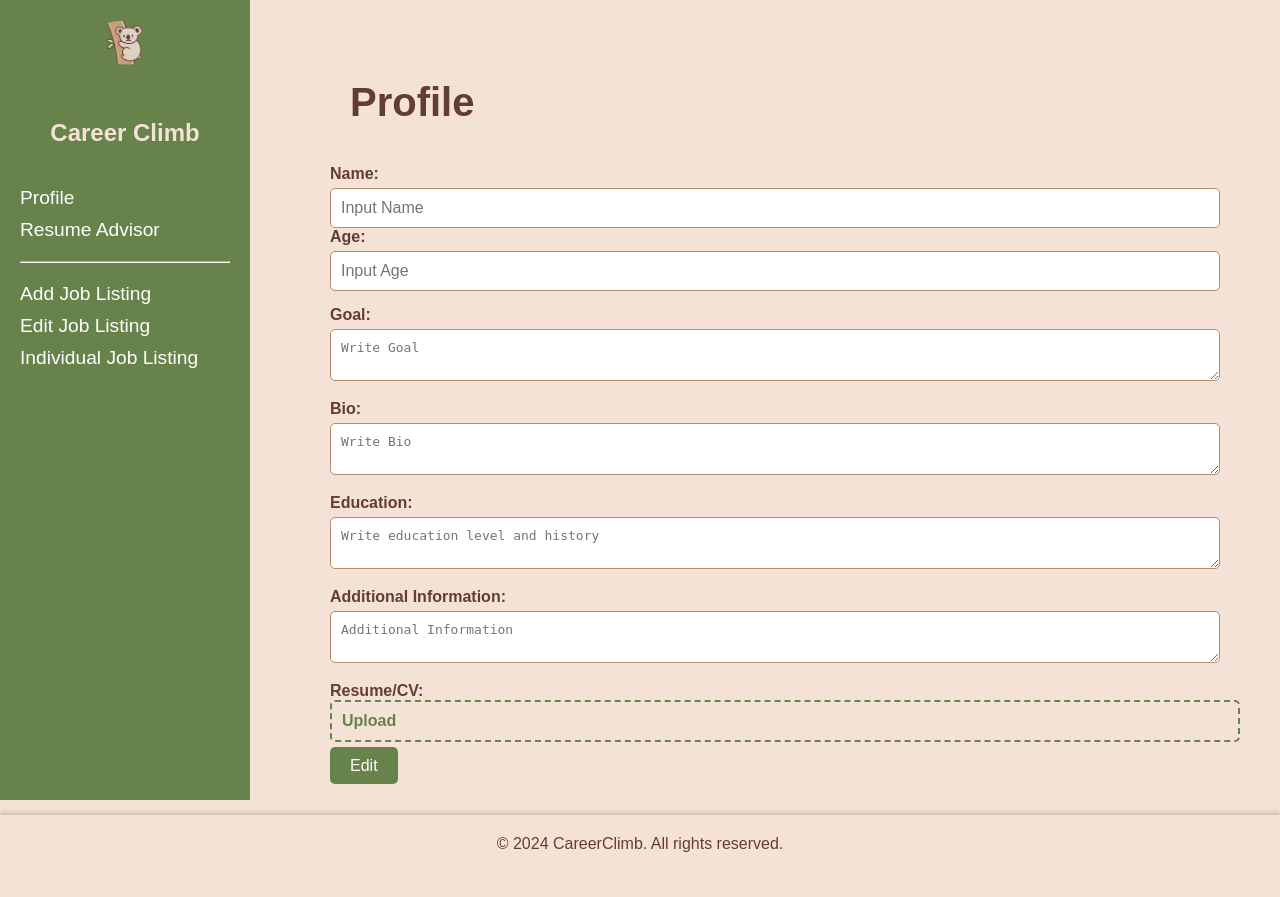
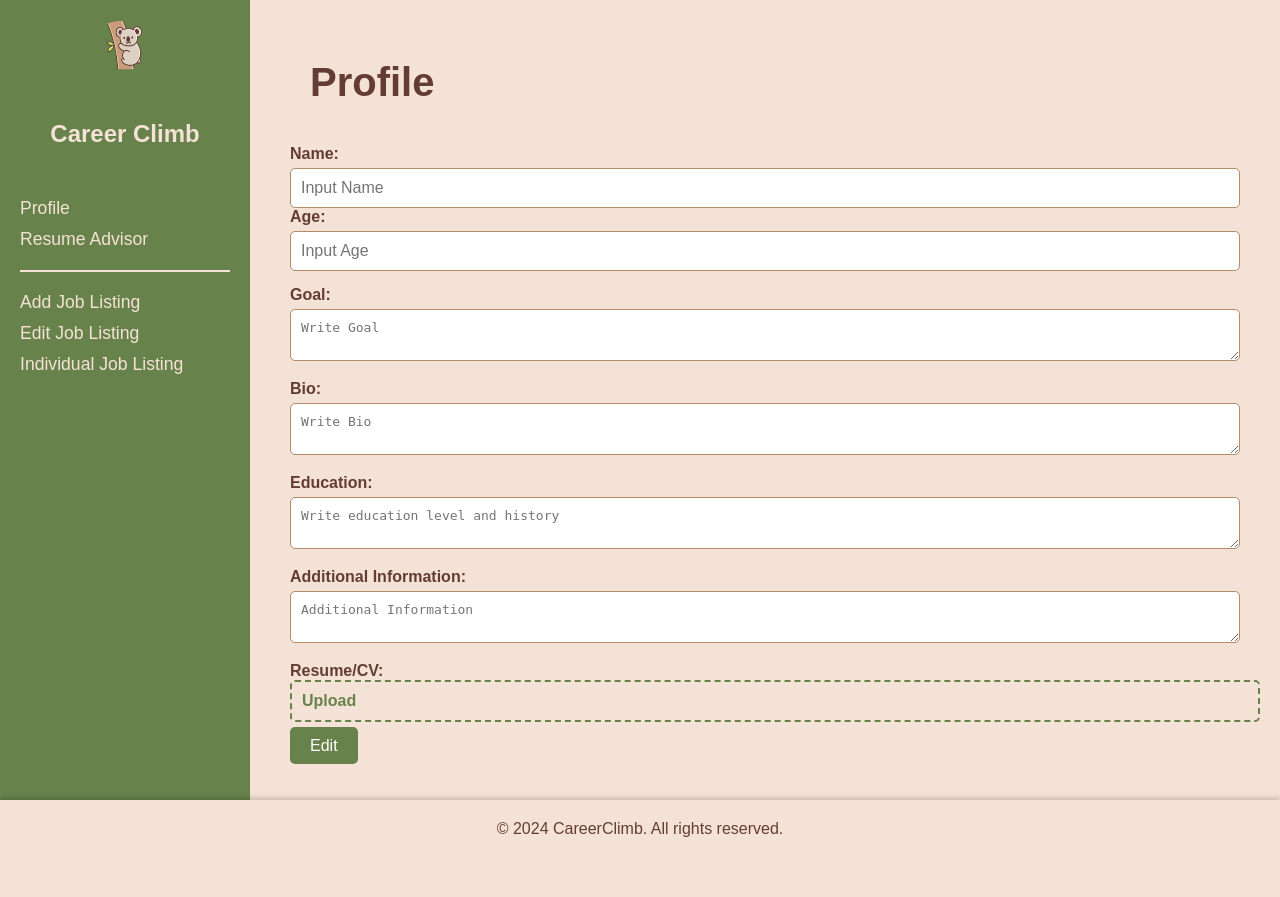
Before and after one commit to apandamedic/CareerClimb, a Django app: page /profile/ in a window 1280 px wide. After the commit the page ends 837 px from the top, so only its background shows below. Run offline with Django 5.2, Linux system fonts and the light colour scheme.

Commit message:
fixed navbar on profile page

```diff
--- a/myapp/static/css/styles.css
+++ b/myapp/static/css/styles.css
@@ -49,69 +49,29 @@ p {
 
 /* Navbar Styling */
 
-.navbar {
-    width: 250px;
-    background-color: #68824b;
-    position: fixed;
-    height: 100%;
-    top: 0;
-    left: 0;
-    padding: 20px;
-    color: white;
+.container {
+    display: flex;                   /* Use flexbox to align sidebar and profile */
+    height: 100vh;                   /* Full height for sidebar */
+    align-items: flex-start;         /* Align items to the top */
 }
 
-.navbar .logo {
-    text-align: center;
-    margin-bottom: 20px;
-}
-
-.navbar .logo img {
-    max-width: 80%;
-    margin-bottom: 10px;
-}
-
-.navbar h1 {
-    color: white;
-    font-size: 1.5em;
-}
-
-.navbar .nav-links {
-    list-style-type: none;
-    padding: 0;
-}
-
-.navbar .nav-links li {
-    margin-bottom: 10px;
-}
-
-.navbar .nav-links li a {
-    text-decoration: none;
-    color: white;
-    font-size: 1.2em;
-}
-
-.navbar .nav-links li a:hover {
-    text-decoration: underline;
-}
-
-.navbar hr {
-    margin: 20px 0;
-    border-color: #fff;
-}
-
-/* Sidebar Styling */
 .sidebar {
     width: 250px;
     background-color: #68824b;
     padding: 20px;
     min-height: 100vh;
+}
+
+.logo {
     display: flex;
     flex-direction: column;
-    justify-content: flex-start;
+    align-items: center;
+    margin-bottom: 30px;
 }
 
 .logo img {
     width: 50px;
+    height: 50px;
     margin-bottom: 10px;
 }
 
@@ -143,11 +103,6 @@ p {
 /*******************************************************************/
 
 /* Profile Styling */
-.container {
-    margin-left: 270px; /* Leave space for the sidebar */
-    padding: 20px;
-}
-
 .profile {
     flex: 1;
     padding: 20px;
--- a/myapp/templates/navbar.html
+++ /dev/null
@@ -1,15 +0,0 @@
-{% load static %}
-<nav class="navbar">
-    <div class="logo">
-        <img src="{% static 'images/logo.png' %}" alt="Career Climb Logo">
-        <h1>Career Climb</h1>
-    </div>
-    <ul class="nav-links">
-        <li><a href="{% url 'profile' %}">Profile</a></li>
-        <li><a href="{% url 'resume_advisor' %}">Resume Advisor</a></li>
-        <hr>
-        <li><a href="{% url 'add_job' %}">Add Job Listing</a></li>
-        <li><a href="{% url 'edit_job' %}">Edit Job Listing</a></li>
-        <li><a href="{% url 'individual_job' %}">Individual Job Listing</a></li>
-    </ul>
-</nav>
--- a/myapp/templates/profile.html
+++ b/myapp/templates/profile.html
@@ -1,16 +1,36 @@
 {% load static %}
+
 <!DOCTYPE html>
 <html lang="en">
 <head>
     <meta charset="UTF-8">
     <meta name="viewport" content="width=device-width, initial-scale=1.0">
     <title>CareerClimb Profile</title>
+    {% load static %}
     <link rel="stylesheet" href="{% static 'css/styles.css' %}">
 </head>
 <body>
     <div class="container">
-        <!-- Include the Navbar -->
-        {% include 'navbar.html' %}
+
+        <!-- Sidebar Section -->
+        <aside class="sidebar">
+            <div class="logo">
+                <img src="{% static 'images/logo.png' %}" alt="Career Climb Logo">
+                <h1>Career Climb</h1>
+            </div>
+            <nav class="nav">
+                <ul>
+                    <li><a href="{% url 'profile' %}">Profile</a></li>
+                    <li><a href="{% url 'resume_advisor' %}">Resume Advisor</a></li>
+                </ul>
+                <hr>
+                <ul>
+                    <li><a href="{% url 'add_job' %}">Add Job Listing</a></li>
+                    <li><a href="{% url 'edit_job' %}">Edit Job Listing</a></li>
+                    <li><a href="{% url 'individual_job' %}">Individual Job Listing</a></li>
+                </ul>
+            </nav>
+        </aside>
 
         <!-- Profile Form Section -->
         <main class="profile">
@@ -48,11 +68,13 @@
                 <p1-button type="submit">Edit</p1-button>
             </form>
         </main>
+
     </div>
 
     <!-- Footer Section -->
     <footer class="footer">
         <p>&copy; <span id="2024">2024</span> CareerClimb. All rights reserved.</p>
     </footer>
+
 </body>
 </html>
--- a/myapp/urls.py
+++ b/myapp/urls.py
@@ -1,15 +1,18 @@
 from django.urls import path
+from django.shortcuts import redirect
 from . import views
 
 urlpatterns = [
-    path('profile/', views.profile, name='profile'),
+    path('', lambda request: redirect('profile/')),  # Redirect root to profile
+    path('profile/', views.profile, name='profile'),  # Profile page URL
+    path('add-job/', views.add_job_listing, name='add_job'),
+
+    # Edit job listing page URL
+    path('edit-job/', views.edit_job_listing, name='edit_job'),
+
+    # Individual job listing page URL
+    path('job/', views.individual_job_listing, name='individual_job'),
+
+    # Resume advisor page URL
     path('resume-advisor/', views.resume_advisor, name='resume_advisor'),
-    path('addJobListing/', views.add_job, name='add_job'),  # Add Job URL
-    path('editJobListing/', views.edit_job, name='edit_job'),  # Edit Job URL
-    path('individualJobListing/', views.individual_job, name='individual_job'),  # Individual Job Listing URL
-    # Comment these out until the views are created
-    # path('wishlist/', views.wishlist, name='wishlist'),
-    # path('applied/', views.applied, name='applied'),
-    # path('interviewing/', views.interviewing, name='interviewing'),
-    # path('offer/', views.offer, name='offer'),
 ]
--- a/myapp/views.py
+++ b/myapp/views.py
@@ -7,21 +7,18 @@ def profile(request):
 def room(request):
     return HttpResponse('Room')
 
-def add_job(request):
+# Add job listing view
+def add_job_listing(request):
     return render(request, 'addJobListing.html')
 
-def edit_job(request):
+# Edit job listing view
+def edit_job_listing(request):
     return render(request, 'editJobListing.html')
 
-def individual_job(request):
+# Individual job listing view
+def individual_job_listing(request):
     return render(request, 'individualJobListing.html')
 
+# Resume advisor view
 def resume_advisor(request):
     return render(request, 'ResumeAdvisor.html')
-
-# Uncomment these when you are ready to use them
-# def interviewing(request):
-#     return render(request, 'interviewing.html')
-
-# def offer(request):
-#     return render(request, 'offer.html')
```
Also changed, not shown: myapp/templates/ResumeAdvisor.html (+0 -32 lines).
